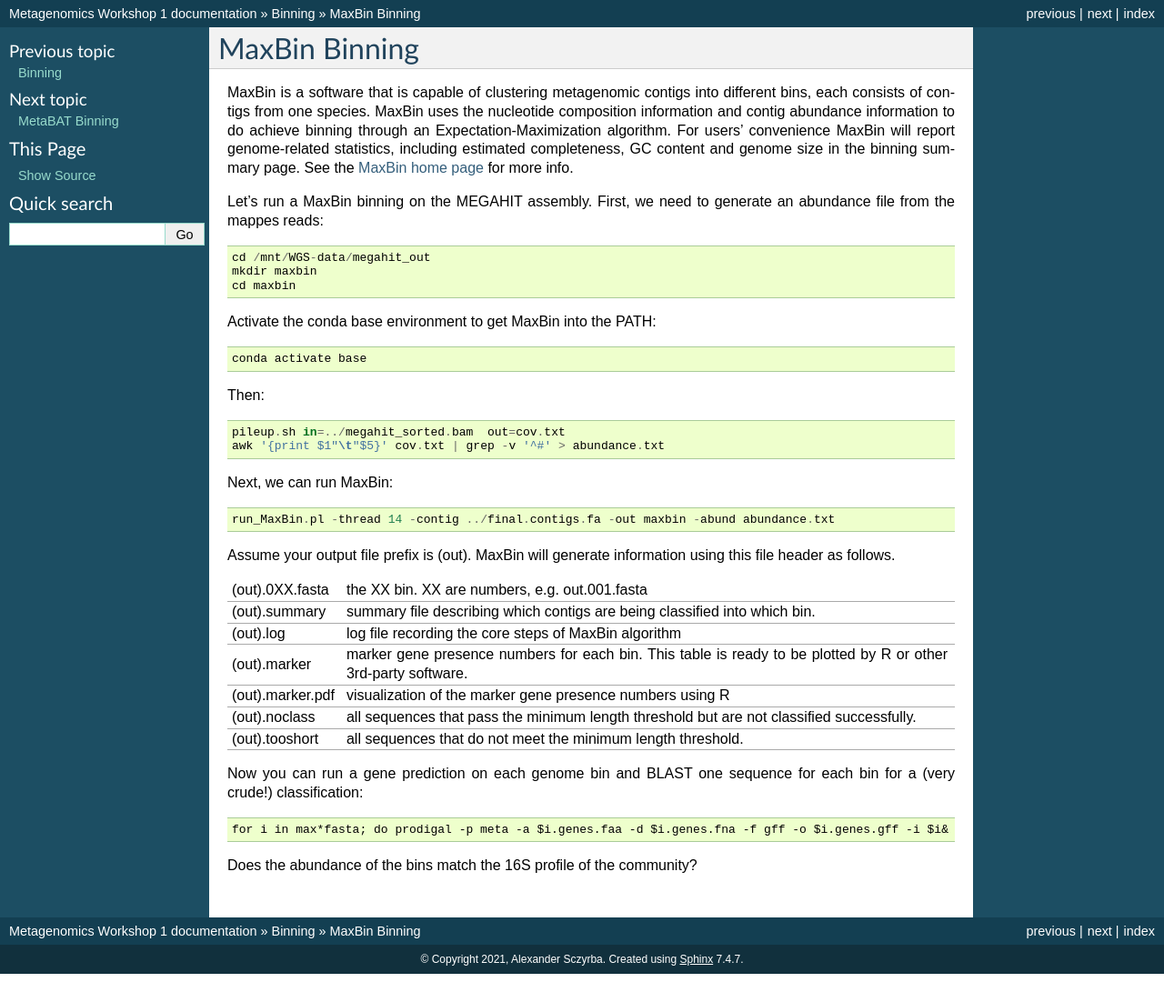
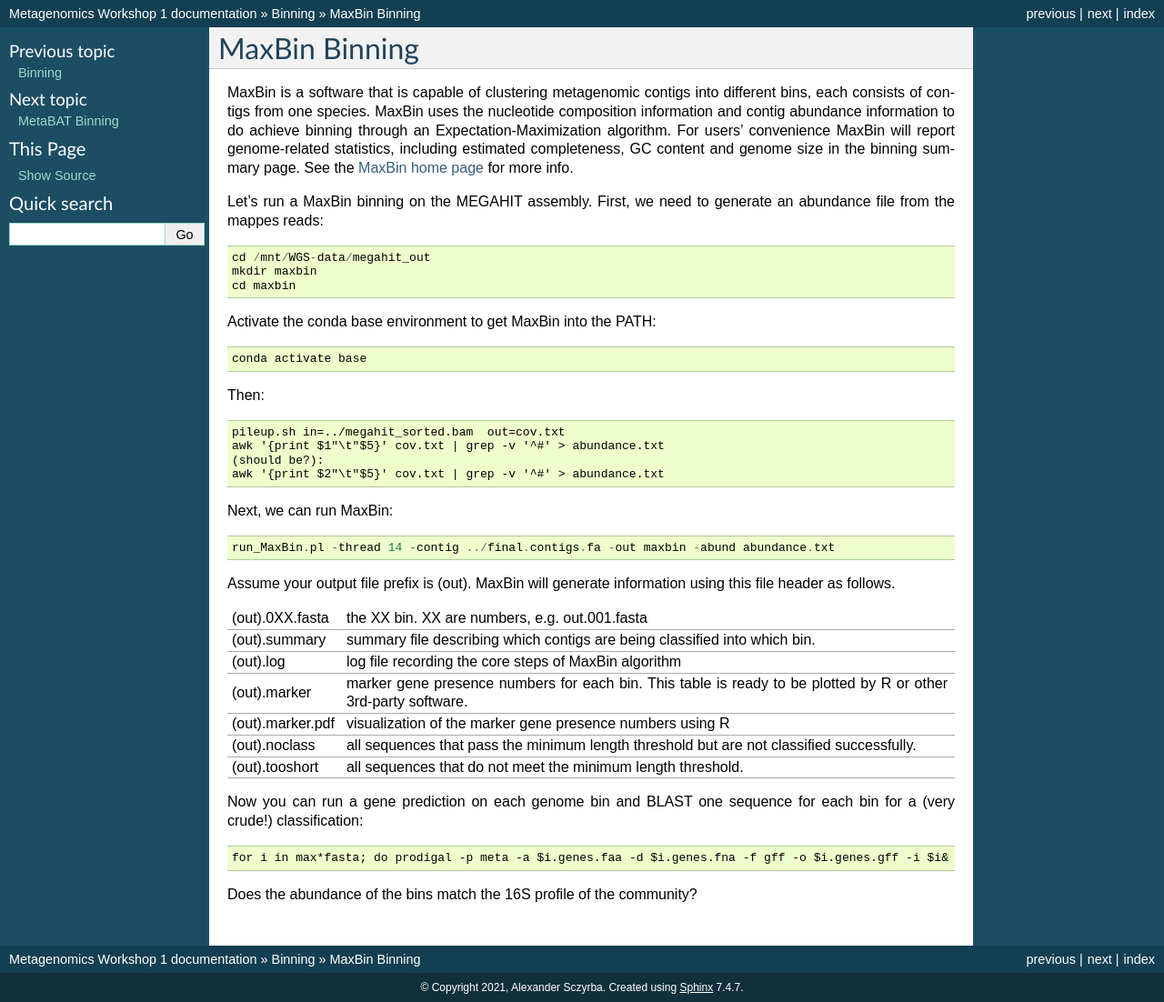
Before and after one commit to metagenomics/metagenomics-workshop, a Sphinx documentation site: the page built from docs/binning/maxbin.rst, in a window 1280 px wide. Shown: the whole page at 91% size. Built offline with Sphinx 7.4.7, drawn with Linux system fonts in a browser that asks for light colours; before the commit the page ends 1071 px from its top, so only the background shows below that.

Commit message:
Update maxbin.rst

```diff
--- a/docs/binning/maxbin.rst
+++ b/docs/binning/maxbin.rst
@@ -26,6 +26,8 @@
 
   pileup.sh in=../megahit_sorted.bam  out=cov.txt
   awk '{print $1"\t"$5}' cov.txt | grep -v '^#' > abundance.txt
+  (should be?):
+  awk '{print $2"\t"$5}' cov.txt | grep -v '^#' > abundance.txt
 
 Next, we can run MaxBin::
 
```
